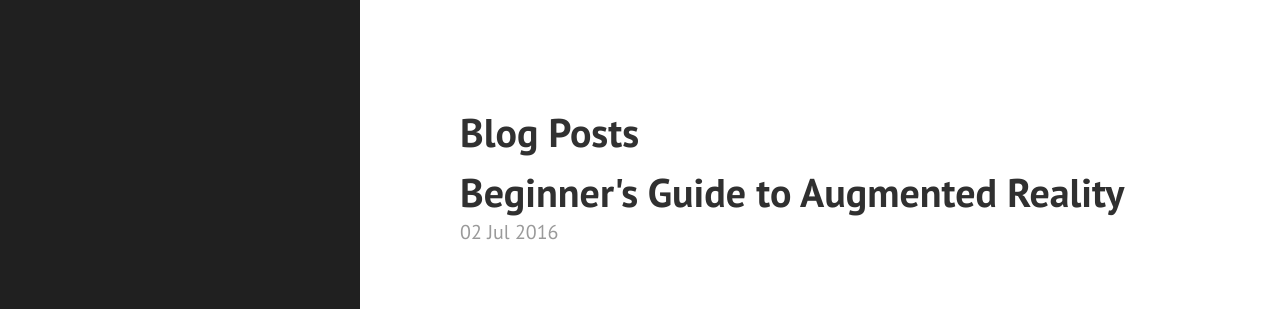
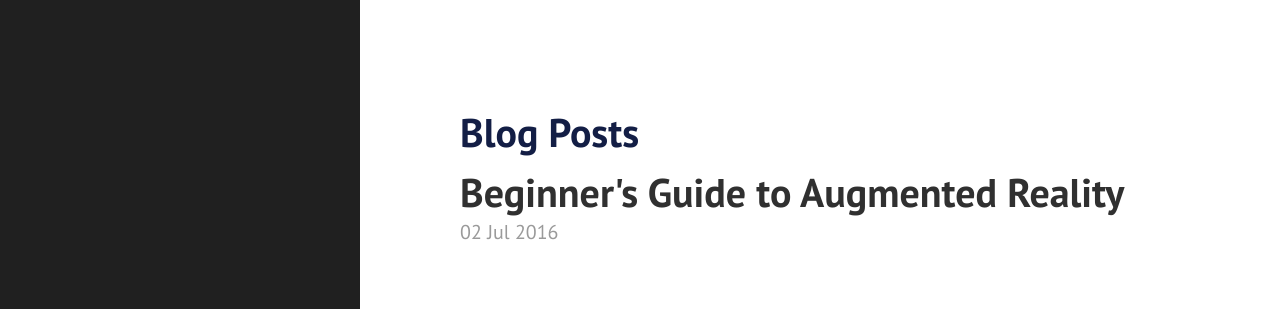
Before and after one commit to samparsky/samparsky.github.io, a Jekyll site: the page built from index.html, in a window 1280 px wide. Shown: the top 309 px of the page. Built offline with Jekyll 4.4.1, drawn with Linux system fonts in a browser that asks for light colours; the list of posts is cut into pages by our own code.

Commit message:
Update index.html

```diff
--- a/index.html
+++ b/index.html
@@ -4,7 +4,7 @@ title: Home
 ---
 
 <div class="posts">
-  <h1>Blog Posts</h1>
+  <h1 style="color:#131E45">Blog Posts</h1>
   {% for post in paginator.posts %}
   <div class="post">
     <h1 class="post-title">
```
